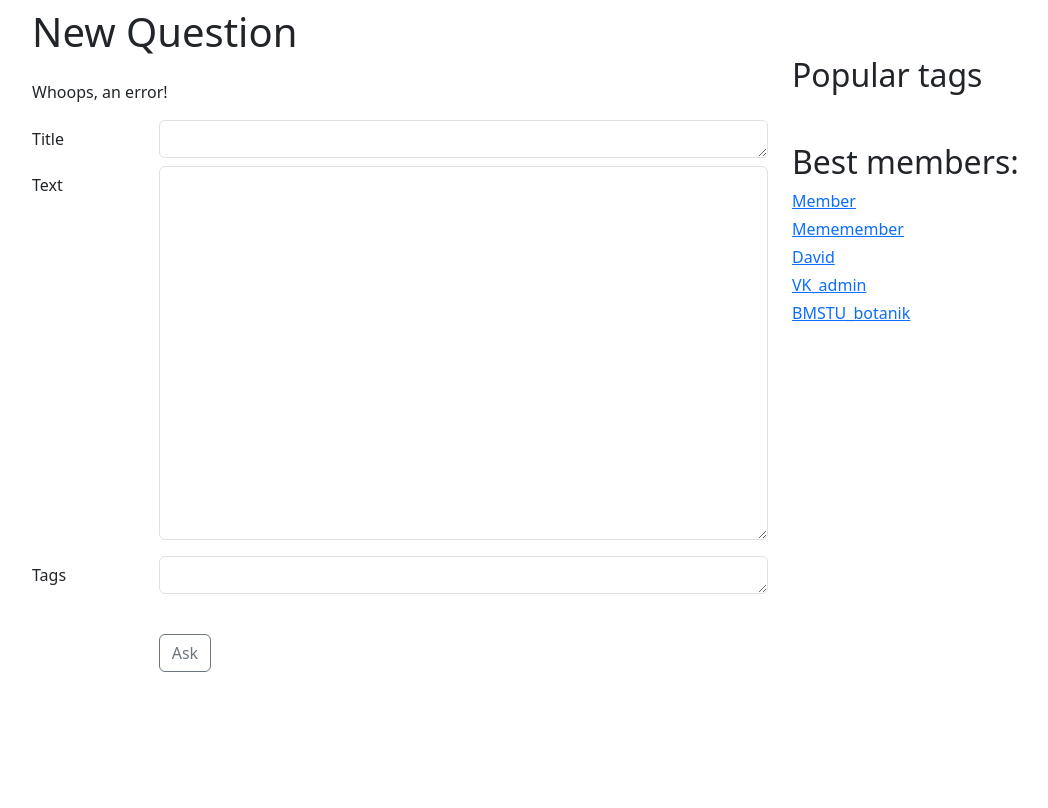
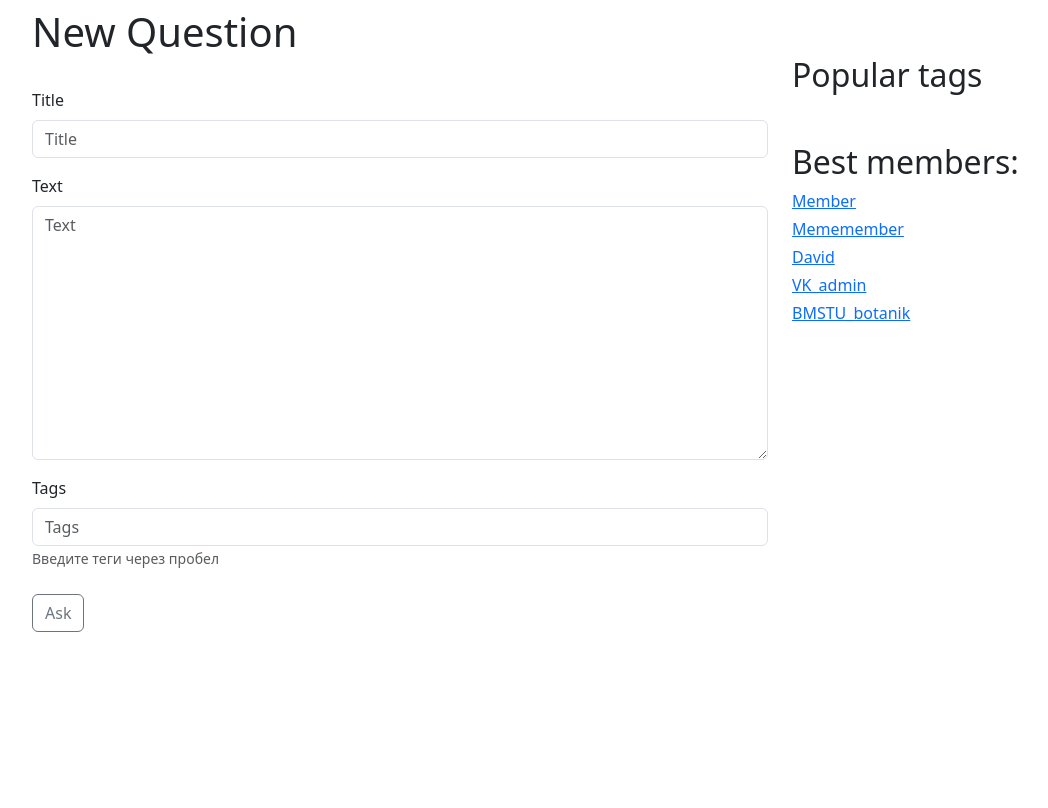
Before and after one commit to David-bomb/askme_VDA, a Django app: page /ask in a window 1280 px wide. Shown: the part 66-874 px from the top of the page, without its empty margins (50-1098 px from the left). Run offline with Django 5.2, Linux system fonts and the light colour scheme; the visitor is signed in with stand-in values (Sample User, id 1); data that the repository does not hold is empty; some libraries are stand-ins or nearby versions.

Commit message:
Added AskForm and AnswerForm
SettingForm now is disabled, no arguments passed.

```diff
--- a/app/forms.py
+++ b/app/forms.py
@@ -1,5 +1,7 @@
 from django import forms
-from app.models import Profile
+from django.db.models import CharField
+
+from app.models import Profile, Question, Answer
 from django.contrib.auth.models import User
 
 
@@ -75,6 +77,7 @@ class SettingsForm(forms.ModelForm):
         fields = ['avatar']
 
     def __init__(self, *args, **kwargs):
+        # profile = kwargs.pop('profile')
         super(SettingsForm, self).__init__(*args, **kwargs)
         # self.profile = kwargs['profile']
 
@@ -114,3 +117,21 @@ class SettingsForm(forms.ModelForm):
             profile.save()
 
         return profile
+
+class AskForm(forms.ModelForm):
+    tags = forms.CharField(required=False, help_text="Введите теги через пробел")
+
+    class Meta:
+        model = Question  # Указываем модель, к которой привязана форма
+        fields = ['title', 'text', 'tags']  # Поля модели для отображения
+
+    def clean_tags(self):
+        tags = self.cleaned_data.get('tags', '')
+        return [tag.strip() for tag in tags.split() if tag.strip()]
+
+class AnswerForm(forms.ModelForm):
+    text = forms.Textarea()
+
+    class Meta:
+        model = Answer
+        fields = ['text']
--- a/app/views.py
+++ b/app/views.py
@@ -3,7 +3,7 @@ from django.contrib.auth.decorators import login_required
 from django.core.paginator import Paginator
 from django.urls import reverse, reverse_lazy
 
-from app.forms import LoginForm, RegisterForm, SettingsForm
+from app.forms import LoginForm, RegisterForm, SettingsForm, AskForm, AnswerForm
 from app.models import Profile, Question, Answer, Tag, QuestionLike, AnswerLike
 from django.shortcuts import render, redirect
 
@@ -28,25 +28,53 @@ def index(request):
 
 
 def question(request, question_id):
+    form = AnswerForm()
     try:
         question_obj = Question.objects.get(id=question_id)
     except Question.DoesNotExist:
         return render(request, '404.html')
     answers = question_obj.answers.all().order_by('-created_at')
     page = pagination(request, 4, list(answers))
+
+    if request.method == 'POST':
+        form = AnswerForm(request.POST)
+        if form.is_valid():
+            answer = form.save(commit=False)
+            answer.author = request.user
+            answer.question = question_obj
+            answer.save()
+
+            return redirect('question', question_id=question_id)
+
     return render(request, 'question.html', context={
         'question': question_obj,
         'answers': page.object_list,  # Use paginated answers
-        'page_obj': page  # Pass page_obj for pagination
+        'page_obj': page,  # Pass page_obj for pagination
+        'form': form,
     })
 
 def hot(request):
     page = pagination(request, 5, Question.objects.best())
     return render(request, 'hot.html', context={'questions': page.object_list, 'page_obj': page})
 
+
 @login_required(login_url=reverse_lazy('login'))
 def ask(request):
-    return render(request, 'ask.html')
+    if request.method == 'POST':
+        form = AskForm(request.POST)
+        if form.is_valid():
+            question = form.save(commit=False)
+            question.author = request.user
+            question.save()
+            # Обрабатываем теги
+            for tag_name in form.cleaned_data['tags']:
+                tag, created = Tag.objects.get_or_create(name=tag_name)
+                question.tags.add(tag)
+            return redirect('question', question_id=question.id)
+    else:
+        form = AskForm()
+
+    return render(request, 'ask.html', {'form': form})
 
 def tag(request, tag):
     tag_obj = NotImplemented
@@ -76,7 +104,9 @@ def register(request):
     if request.method == 'POST':
         form = RegisterForm(request.POST)
         if form.is_valid():
-            form.save()
+            profile = form.save()
+            auth.login(request, profile.user)
+            return redirect(reverse('index'))
     return render(request, 'register.html', context={'form': form})
 
 @login_required(login_url=reverse_lazy('login'))
@@ -88,8 +118,8 @@ def settings(request):
 
     form = SettingsForm()
     if request.method == 'POST':
-        # form = SettingsForm(request.POST)
-        form = SettingsForm(request.POST, profile=profile)
+        form = SettingsForm(request.POST)
+        # form = SettingsForm(request.POST, profile=profile)
         if form.is_valid():
             form.save()
     return render(request, 'settings.html', context={'form': form})
--- a/templates/ask.html
+++ b/templates/ask.html
@@ -1,39 +1,44 @@
 {% extends 'layouts/base.html' %}
 {% load static %}
-
+{% load bootstrap5 %}
 {% block content %}
             <!-- Секция с начинкой страницы -->
 
             <div class="d-flex align-items-center gap-2 mb-3">
                 <h1>New Question</h1>
             </div>
+            <form class="mt-4" method="POST">
+                    {% csrf_token %}
+                    {%  bootstrap_form form %}
 
-            <p>Whoops, an error!</p>
-
-            <div class="mb-2 row">
-                <label for="staticTitle" class="col-sm-2 col-form-label">Title</label>
-                <div class="col-sm-10">
-                  <textarea class="form-control" id="staticTitle" rows="1"></textarea>
+                <div class="col mt-4">
+                       <button type="submit" class="btn btn-outline-secondary">Ask</button>
                 </div>
-            </div>
-            <div class="mb-3 row">
-                <label for="staticText" class="col-sm-2 col-form-label">Text</label>
-                <div class="col-sm-10">
-                    <textarea class="form-control" id="staticText" rows="15"></textarea>
-                </div>
-            </div>
-            <div class="mb-3 row">
-                <label for="staticText" class="col-sm-2 col-form-label">Tags</label>
-                <div class="col-sm-10">
-                    <textarea class="form-control" id="staticText" rows="1"></textarea>
-                </div>
-            </div>
-            <div class="row">
-                <div class="col-2"></div>
-                <div class="col mt-4">
-                    <button type="button" class="btn btn-outline-secondary">Ask</button>
-                </div>
-            </div>
+            <form>
+{#            <div class="mb-2 row">#}
+{#                <label for="staticTitle" class="col-sm-2 col-form-label">Title</label>#}
+{#                <div class="col-sm-10">#}
+{#                  <textarea class="form-control" id="staticTitle" rows="1"></textarea>#}
+{#                </div>#}
+{#            </div>#}
+{#            <div class="mb-3 row">#}
+{#                <label for="staticText" class="col-sm-2 col-form-label">Text</label>#}
+{#                <div class="col-sm-10">#}
+{#                    <textarea class="form-control" id="staticText" rows="15"></textarea>#}
+{#                </div>#}
+{#            </div>#}
+{#            <div class="mb-3 row">#}
+{#                <label for="staticText" class="col-sm-2 col-form-label">Tags</label>#}
+{#                <div class="col-sm-10">#}
+{#                    <textarea class="form-control" id="staticText" rows="1"></textarea>#}
+{#                </div>#}
+{#            </div>#}
+{#            <div class="row">#}
+{#                <div class="col-2"></div>#}
+{#                <div class="col mt-4">#}
+{#                    <button type="button" class="btn btn-outline-secondary">Ask</button>#}
+{#                </div>#}
+{#            </div>#}
 
 
 {% endblock %}
--- a/templates/settings.html
+++ b/templates/settings.html
@@ -7,11 +7,14 @@
             </div>
 
             <div class="mt-4">
+            <form class="mt-4" method="POST">
                 {% csrf_token %}
                 {%  bootstrap_form form %}
+
                 <div>
                     <button type="submit" class="btn btn-outline-secondary mt-3">Upload</button>
                 </div>
+            <form>
 {#                <div class="mb-3 row">#}
 {#                    <label for="staticLogin" class="col-sm-2 col-form-label">Login</label>#}
 {#                    <div class="col-sm-5">#}
```
Also changed, not shown: templates/question.html (+20 -11 lines).
